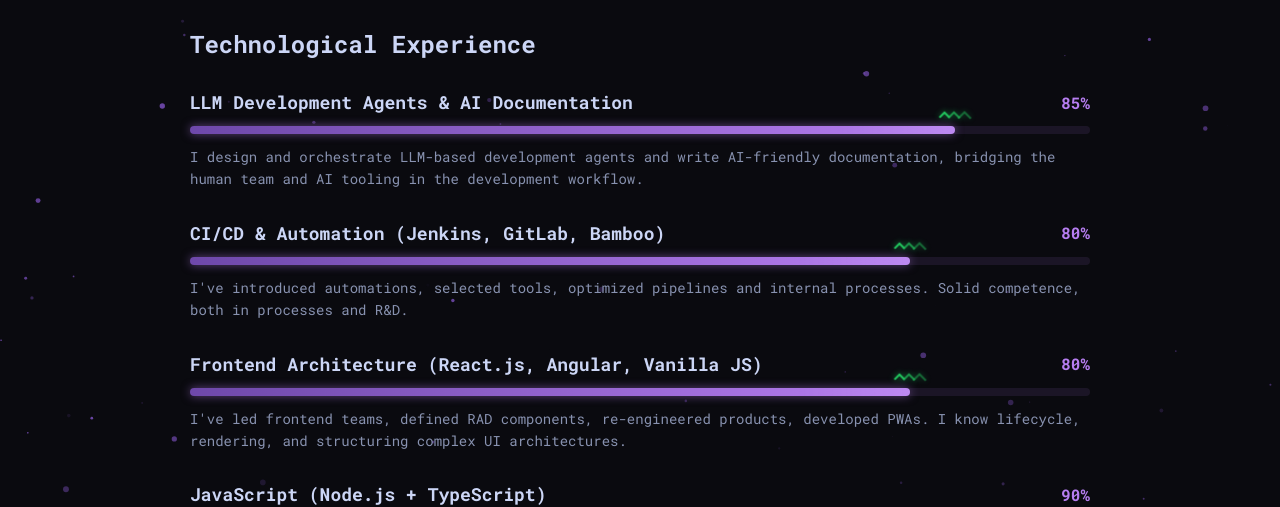
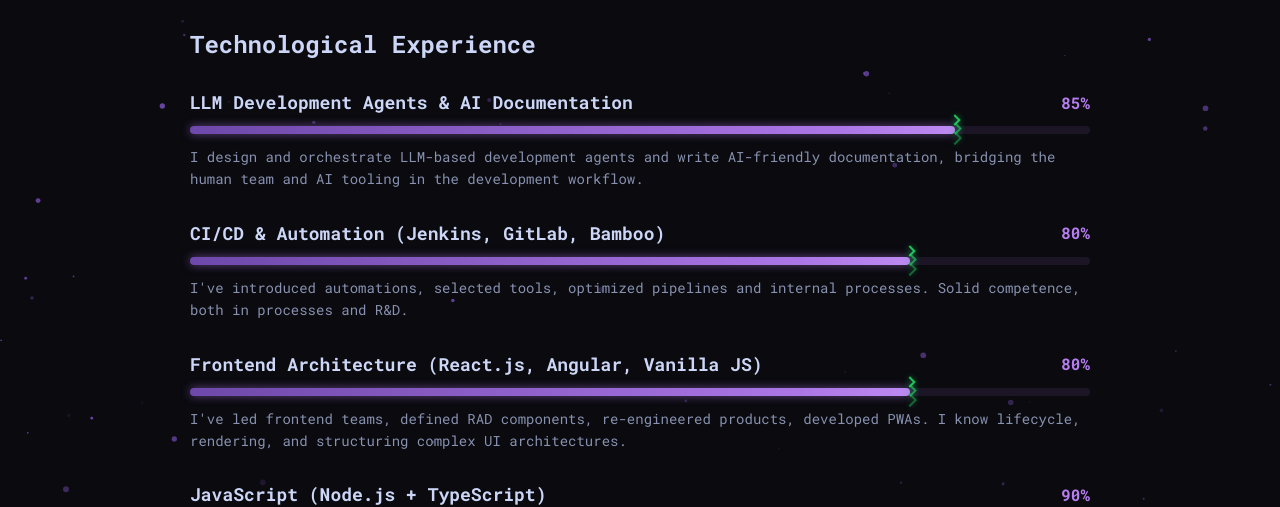
Before and after one commit to lucapalomba/lucapalomba, a Jekyll site: the page built from technologies.html, in a window 1280 px wide. Shown: the part 305-812 px from the top of the page. Built offline with Jekyll 4.4.1, drawn with Linux system fonts in a browser that asks for light colours.

Commit message:
fix(technologies): point rising chevrons right, keep tip layout
Restore the original on-tip layout (chevrons stacked vertically on
the progress fill's right edge) but switch the chevron direction
from up to right (border-top + border-right, rotate(45deg)) so the
indicator reads as forward/rightward growth.

Co-Authored-By: Claude Code <noreply@anthropic.com>

```diff
--- a/styles/main.css
+++ b/styles/main.css
@@ -766,17 +766,18 @@ p.lead {
   }
 }
 
-/* Rising-fast indicator: a horizontal row of green up-chevrons
-   floating just above the progress fill's right tip, signalling
-   skills that are climbing quickly. `left` is set inline per item
-   to match data-progress. */
+/* Rising-fast indicator: green right-pointing chevrons stacked
+   vertically on the progress fill's right tip, signalling skills
+   that are climbing quickly. `left` is set inline per item to match
+   data-progress. */
 .tech-rise {
   position: absolute;
-  bottom: calc(100% + 3px);
+  top: 50%;
   left: 0;
-  transform: translateX(-50%);
+  transform: translate(-50%, -50%);
   display: flex;
-  gap: 1px;
+  flex-direction: column;
+  align-items: center;
   pointer-events: none;
   z-index: 2;
   animation: tech-rise-bounce 1.3s ease-in-out infinite;
@@ -787,7 +788,7 @@ p.lead {
   width: 6px;
   height: 6px;
   border-top: 2px solid #22c55e;
-  border-left: 2px solid #22c55e;
+  border-right: 2px solid #22c55e;
   transform: rotate(45deg);
   filter: drop-shadow(0 0 3px rgba(34, 197, 94, 0.7));
 }
@@ -808,11 +809,11 @@ p.lead {
 
   0%,
   100% {
-    transform: translateX(-50%) translateY(0);
+    transform: translate(-50%, -50%);
   }
 
   50% {
-    transform: translateX(-50%) translateY(-3px);
+    transform: translate(-50%, -75%);
   }
 }
 
```
